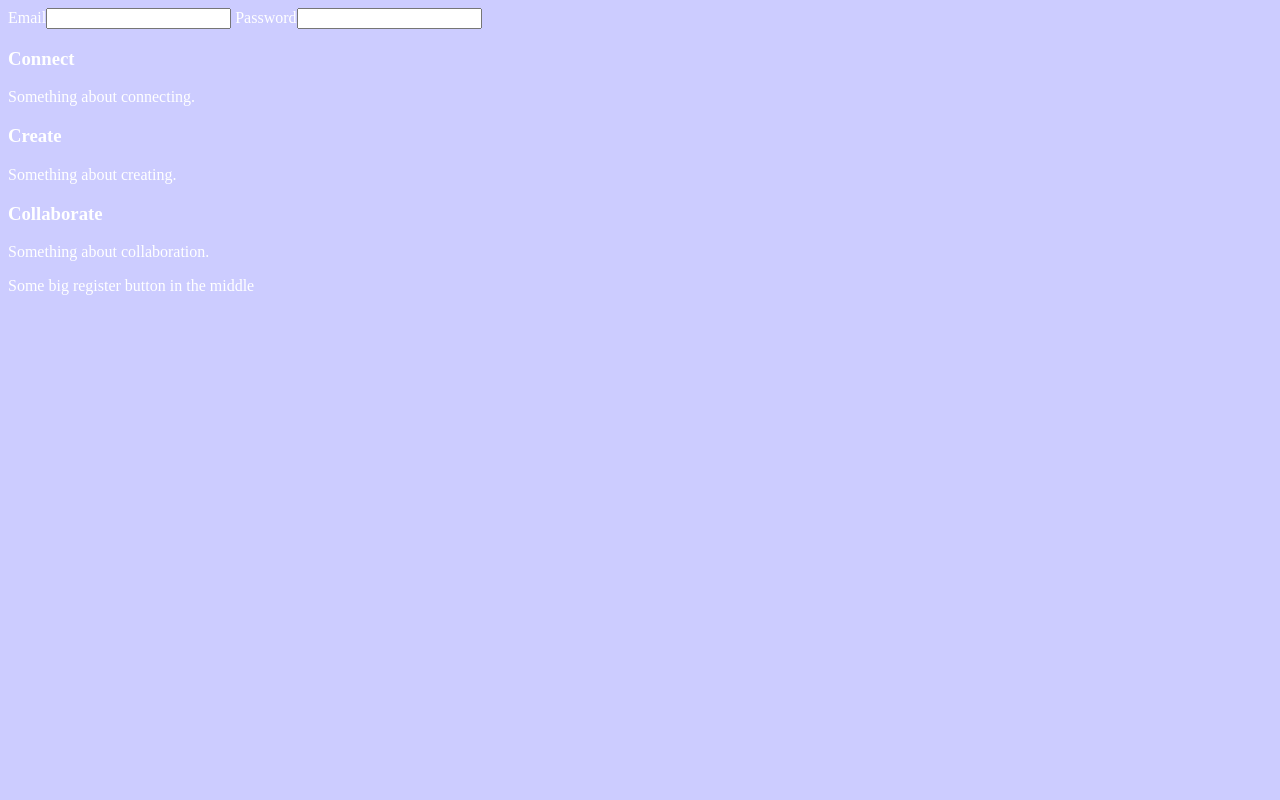
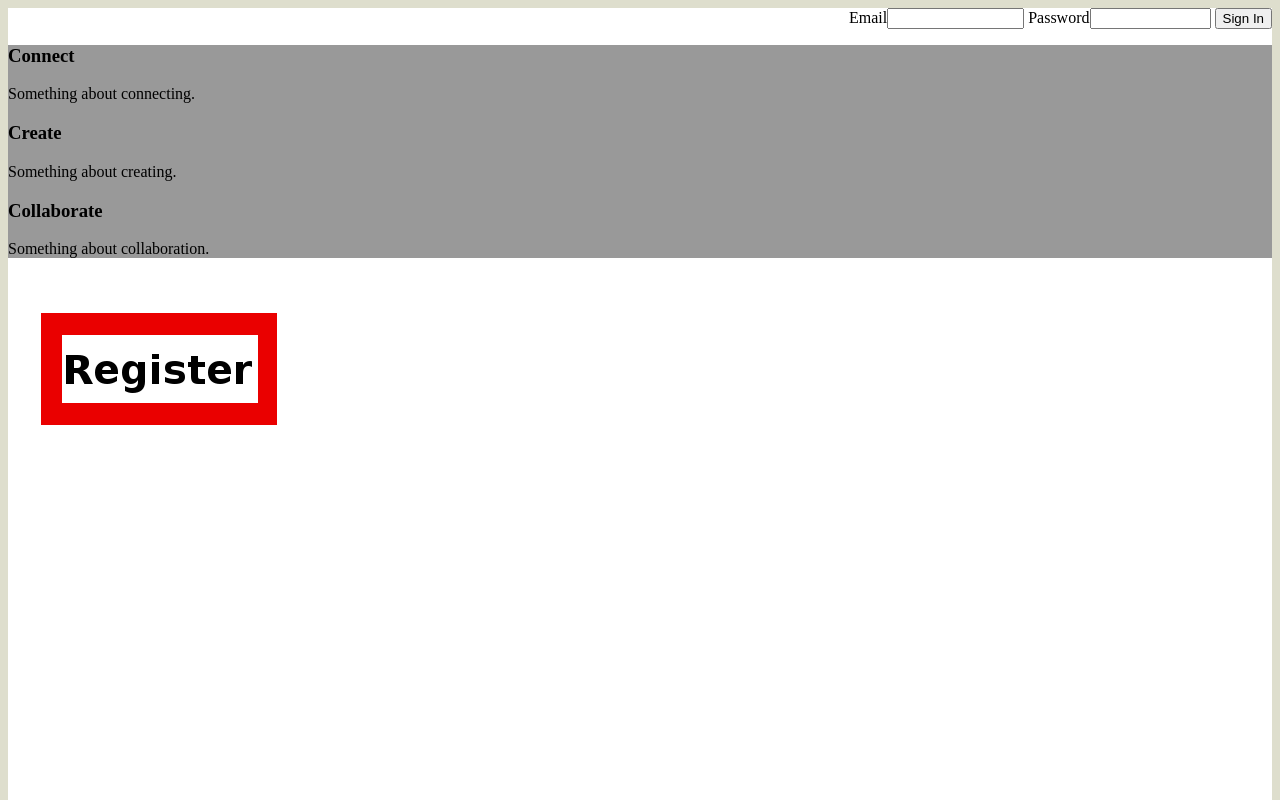
Before and after one commit to codetravis/ss_mockups, a plain HTML site: page landing_page.html in a window 1280 px wide. Shown: the top 800 px of the page. Drawn offline with Linux system fonts and the light colour scheme.

Commit message:
rough register button added and some styling

```diff
--- a/base.css
+++ b/base.css
@@ -1,6 +1,6 @@
 body, html
 {
-    background-color: #CCCCFF;
+    background-color: #DEDECD;
     color: #FFFFFF;
 }
 
@@ -8,6 +8,8 @@ body, html
 {
     min-height: 950px;
     min-width: 900px;
+    background-color: #FFFFFF;
+    color: #000000;
 }
 
 .header
@@ -24,3 +26,25 @@ body, html
 {
 
 }
+
+#login div
+{
+    float: right;
+}
+
+#information_section
+{
+    background-color: #999999;
+}
+
+
+
+#registration_section
+{
+    margin: 0 auto;
+}
+
+#registration_section img
+{
+    margin: 0 auto;
+}
--- a/landing_page.html
+++ b/landing_page.html
@@ -7,11 +7,14 @@
     <div id="body_wrapper">
         <div class="header">
             <div id="login">
-                <form action="" method="post">
-                    <label>Email<input name="email" type="text" /></label>
-                    <label>Password<input name="password" type="password"/></label>
+                <div>
+                <form name="login_form" action="" method="post">
+                    <label>Email<input name="email" type="text" size="14"/></label>
+                    <label>Password<input name="password" type="password" size="12"/></label>
+                    <input type="submit" value="Sign In"/>
                 </form>
-            </div>
+                </div>
+            </div><br/>
         </div>
 
 
@@ -31,7 +34,7 @@
                 </div>
             </div>
             <div id="registration_section">
-                <p>Some big register button in the middle</p>
+                <img src="images/register_button.png"/>
             </div>
         </div>
 
```
Also changed, not shown: images/register_button.png (added).
